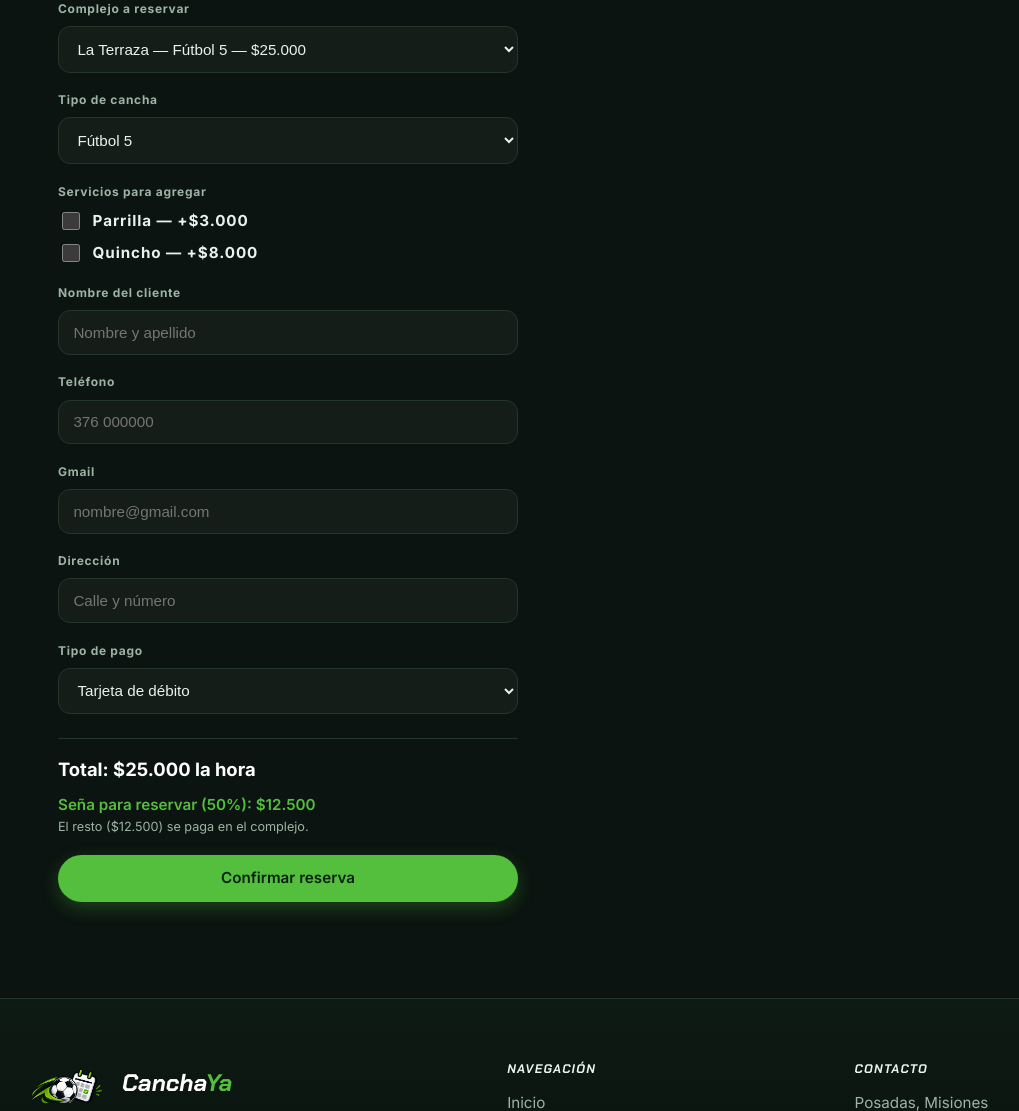
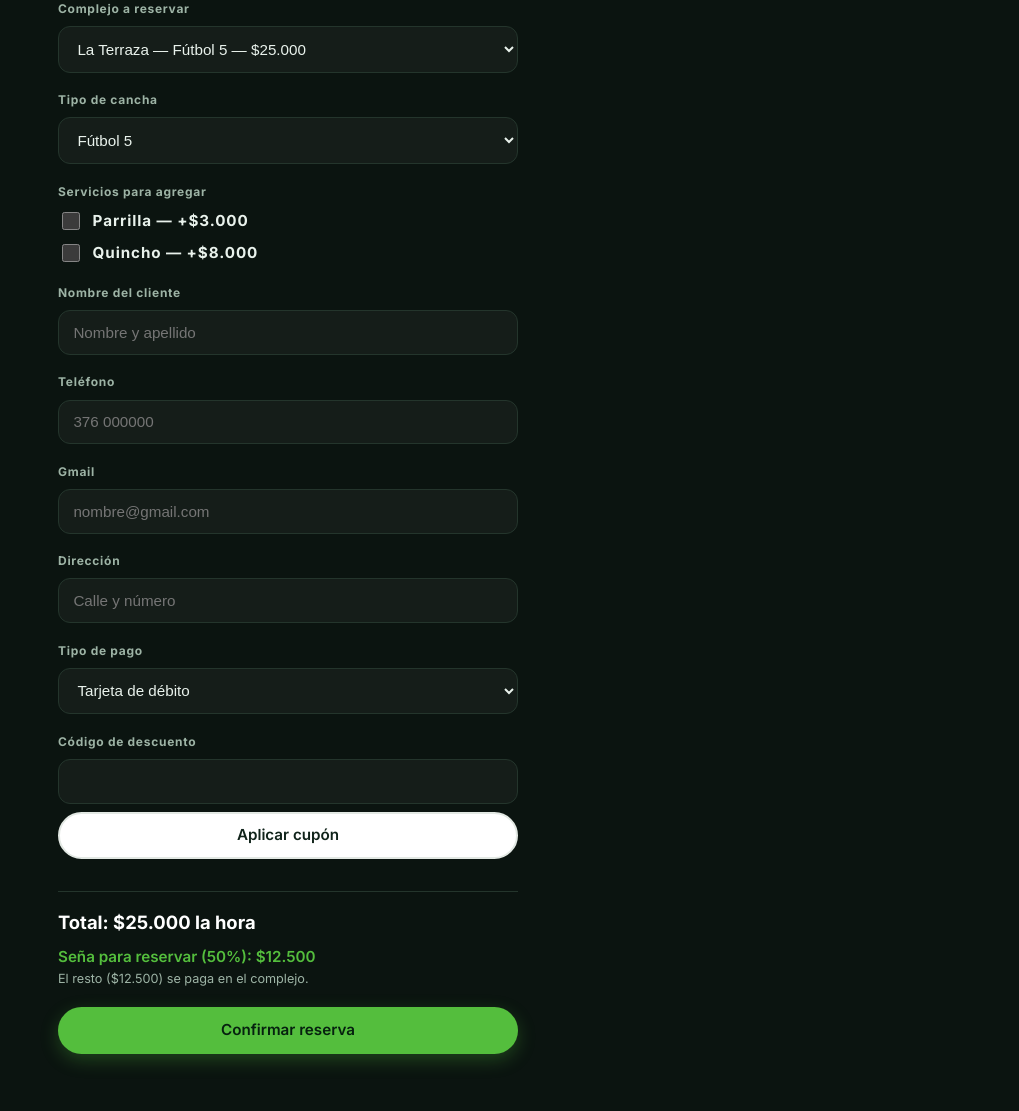
Before and after one commit to juanmadsv/proyecto_paradigmas_3, a PHP site: page /comprar.html in a window 1280 px wide. Shown: the part 386-1497 px from the top of the page, without its empty margins (62-1081 px from the left). Run offline with PHP 8.4, Linux system fonts and the light colour scheme.

Commit message:
Agregar validacion del cupon UCP10/ucp10

```diff
--- a/comprar.html
+++ b/comprar.html
@@ -97,6 +97,13 @@
           </select>
         </div>
 
+        <div class="field">
+          <label for="codigo-cupon">Código de descuento</label>
+          <input type="text" id="codigo-cupon" name="codigo-cupon">
+          <button type="button" id="aplicar-cupon" class="btn btn-secondary">Aplicar cupón</button>
+          <p id="mensaje-cupon" aria-live="polite"></p>
+        </div>
+
         <p class="rv-total" id="rv-total"></p>
 
         <button type="submit" class="btn btn-primary btn-block">Confirmar reserva</button>
--- a/estilos.css
+++ b/estilos.css
@@ -1009,6 +1009,14 @@ main > section {
 }
 .check-list input { width: 18px; height: 18px; accent-color: var(--accent); flex: none; }
 
+.mensaje-error {
+  color: #ff8080;
+}
+
+.mensaje-exito {
+  color: #4ade80;
+}
+
 .rv-total {
   margin: .4rem 0 0;
   padding-top: 1rem;
--- a/main.js
+++ b/main.js
@@ -367,6 +367,25 @@ document.addEventListener("DOMContentLoaded", () => {
       calcularTotal(c.precio);
     };
 
+
+        function validarCupon() {
+      const codigo = document.getElementById("codigo-cupon").value.trim().toUpperCase();
+      const mensaje = document.getElementById("mensaje-cupon");
+
+      if (codigo === "") {
+        mensaje.textContent = "Por favor, ingrese un código";
+        mensaje.className = "mensaje-error";
+      } else if (codigo === "UCP10") {
+        mensaje.textContent = "¡Cupón aplicado! Tenés un 10% de descuento";
+        mensaje.className = "mensaje-exito";
+      } else {
+        mensaje.textContent = "Código inválido o vencido";
+        mensaje.className = "mensaje-error";
+      }
+    }
+
+    document.getElementById("aplicar-cupon").addEventListener("click", validarCupon);
+
     // Si viene ?c=terraza, dejar ese elegido
     const desdeUrl = new URLSearchParams(window.location.search).get("c");
     if (desdeUrl && DATOS[desdeUrl]) selComplejo.value = desdeUrl;
```
